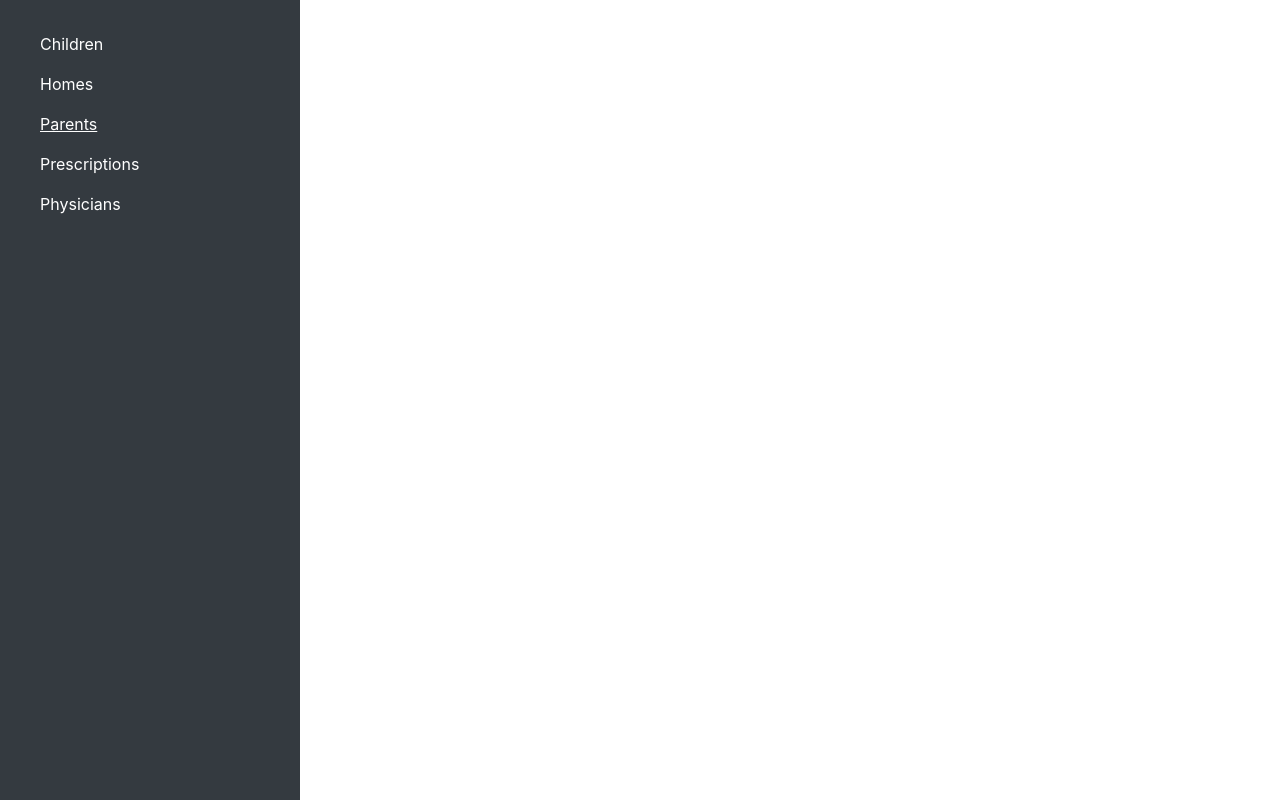
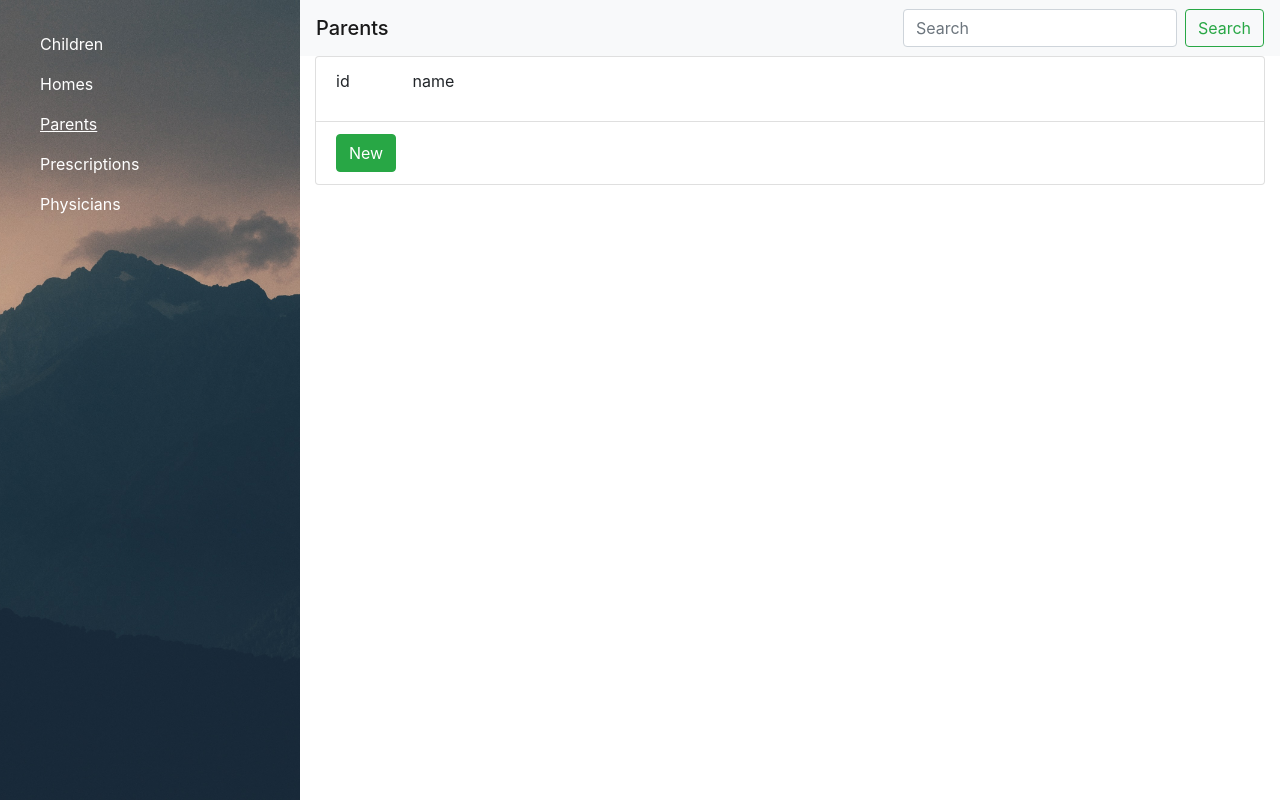
Before and after one commit to 2017-Arizona-Opportunity-Hack/Team5, a Vue app in the folder haclient/: page /parents in a window 1280 px wide. Built offline with nearby package versions, Linux system fonts and the light colour scheme.

Commit message:
Cool picture in sidebar

```diff
--- a/haclient/src/App.vue
+++ b/haclient/src/App.vue
@@ -37,6 +37,9 @@ export default {
   width: 300px;
   float: left;
   height: 100vh;
+  background: url('/static/mountain.jpg');
+  background-size: cover;
+  background-position: center center;
 }
 #main {
   margin-left: 300px;
--- a/haclient/src/components/Homes.vue
+++ b/haclient/src/components/Homes.vue
@@ -1,7 +1,7 @@
 <template>
   <div>
     <div class="navbar navbar-light bg-light">
-      <span class="navbar-brand mb-0 h1">Children</span>
+      <span class="navbar-brand mb-0 h1">Homes</span>
       <form class="form-inline">
         <input class="form-control mr-sm-2" type="search" placeholder="Search" aria-label="Search">
         <button class="btn btn-outline-success my-2 my-sm-0" type="submit">Search</button>
@@ -16,14 +16,14 @@
               <p for="name">id</p>
             </div>
             <div class="col-sm-5">
-              <p for="name">name</p>
+              <p for="name">address</p>
             </div>
             <div class="col-sm-5">
-              <p for="home">home id</p>
+              <p for="home">phone</p>
             </div>
           </div>
         </div>
-        <child-item v-for="child in children" :key="child.id" :id="child.id" />
+        <!-- <child-item v-for="child in children" :key="child.id" :id="child.id" /> -->
         <div class="list-group-item">
           <div class="btn btn-success" @click="addNew">New</div>
         </div>
--- a/haclient/src/components/Nav.vue
+++ b/haclient/src/components/Nav.vue
@@ -1,5 +1,5 @@
 <template>
-  <div class="bg-dark p-4 text-white">
+  <div class="p-4 text-light">
       <nav>
           <ul class="nav flex-column">
               <li class="nav-item">
--- a/haclient/src/components/Parents.vue
+++ b/haclient/src/components/Parents.vue
@@ -0,0 +1,30 @@
+<template>
+<div>
+    <div class="navbar navbar-light bg-light">
+      <span class="navbar-brand mb-0 h1">Parents</span>
+      <form class="form-inline">
+        <input class="form-control mr-sm-2" type="search" placeholder="Search" aria-label="Search">
+        <button class="btn btn-outline-success my-2 my-sm-0" type="submit">Search</button>
+      </form>
+    </div>
+    <div class="container-fluid">
+        <div class="list-group">
+        <div class="list-group-item" id="headers">
+          <div class="form-row">
+            <div class="col-sm-1">
+              <p for="name">id</p>
+            </div>
+            <div class="col-sm-10">
+              <p for="name">name</p>
+            </div>
+
+          </div>
+        </div>
+        <!-- <child-item v-for="child in children" :key="child.id" :id="child.id" /> -->
+        <div class="list-group-item">
+          <div class="btn btn-success" @click="addNew">New</div>
+        </div>
+      </div>
+        </div>
+</div>
+</template>
```
Also changed, not shown: haclient/static/mountain.jpg (added).
